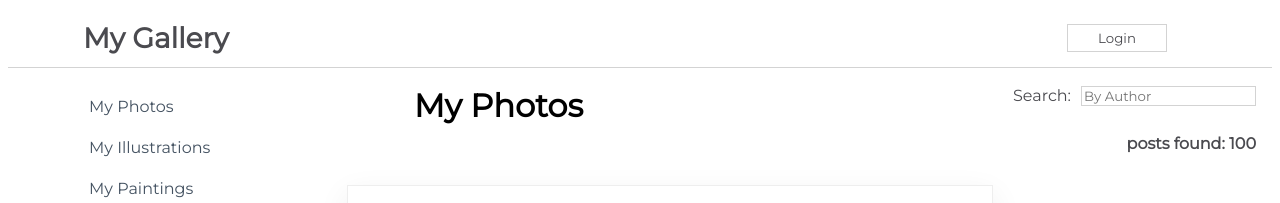
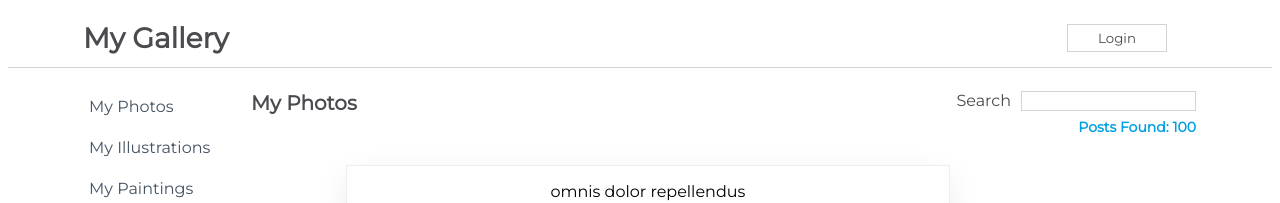
Before and after one commit to Brindusa22/react-challenges, a React (Create React App) app in the folder my-app/: page / in a window 1280 px wide. Shown: the top 203 px of the page. Built offline with nearby package versions, Linux system fonts and the light colour scheme.

Commit message:
Update ContentHooks component

```diff
--- a/my-app/src/components/ContentHooks.js
+++ b/my-app/src/components/ContentHooks.js
@@ -1,20 +1,18 @@
-import React, {useState, useEffect} from 'react'
-import {savedPosts} from '../posts.json'
-import css from './css/Content.module.css'
-import PostItem from './PostItem'
-import Loader from './Loader'
+import React, {useState, useEffect} from "react";
+import css from "./css/Content.module.css";
+import {savedPosts} from "../posts.json";
+import PostItem from "./PostItem";
+import Loader from "./Loader";
 
 function ContentHooks() {
     const [isLoaded, setIsLoaded] = useState(false);
     const [fetchedPosts, setFetchedPosts] = useState([]);
 
-    useEffect (() => {
+    useEffect(()=>{
         setTimeout(() => {
-            setIsLoaded(() => {
-                setIsLoaded (true);
-                setFetchedPosts (savedPosts);
-            }, 2000)
-        })
+            setIsLoaded(true);
+            setFetchedPosts(savedPosts);
+        }, 2000)
     }, []);
 
     const handleChange = (e) => {
@@ -27,26 +25,31 @@ function ContentHooks() {
     }
 
     return (
-        <div>
+        <div className={css.Content}>
             <div className={css.TitleBar}>
                 <h1>My Photos</h1>
                 <form>
-                <label htmlFor="searchInput">Search:</label>
-                <input
-                    id="searchInput"
+                    <label htmlFor="searchinput">Search</label>
+                    <input
                     type="search"
-                    placeholder="By Author"
-                    onChange={(event) => {handleChange(event)}}
-                />
-                <h4>posts found: {fetchedPosts.length}</h4>
+                    id="searchinput"
+                    onChange={(e)=>{handleChange(e)}}
+                    />
+                    <h4>Posts Found: {fetchedPosts.length}</h4>
                 </form>
+
             </div>
             <div className={css.SearchResults}>
-                {isLoaded ?  <PostItem savedPosts={fetchedPosts} /> : <Loader />}
+                {
+                    isLoaded ?
+                    <PostItem savedPosts={fetchedPosts} />
+                    : <Loader />
+
+                }
 
             </div>
         </div>
     )
-    }
+}
 
 export default ContentHooks
```
